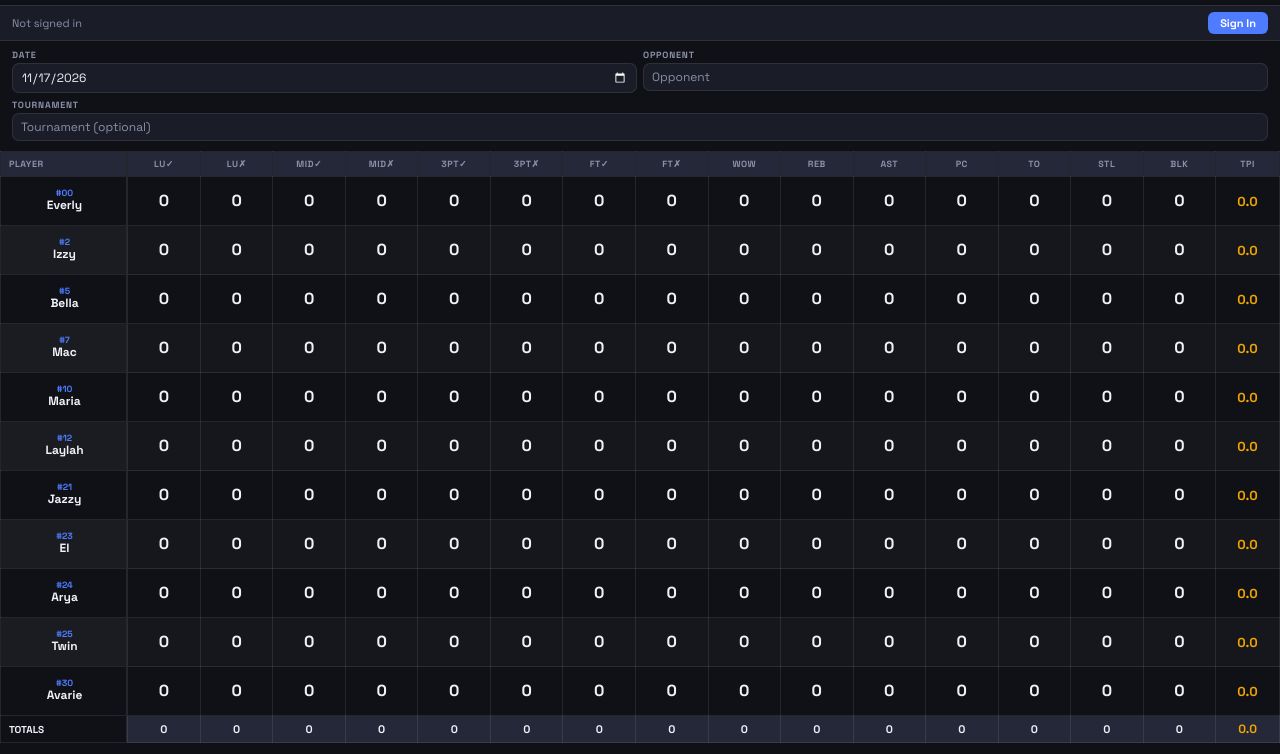
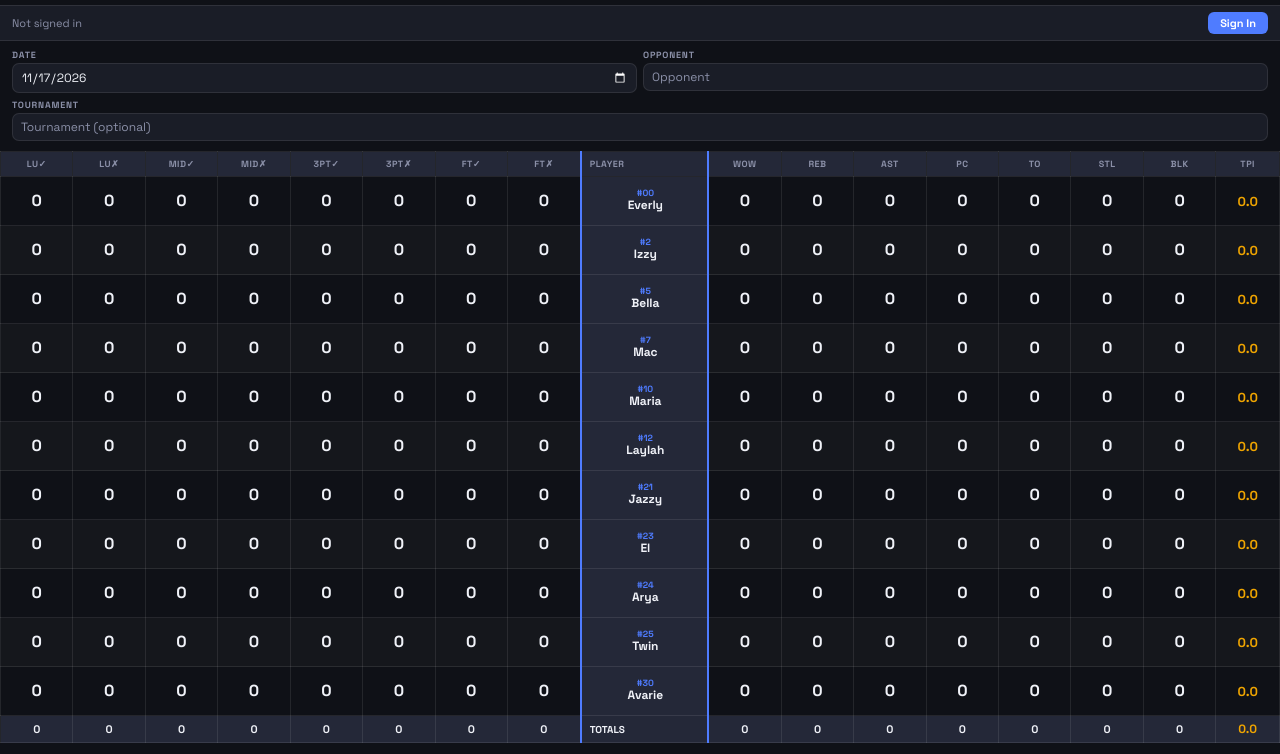
Before and after one commit to blakeennis210-claude-Git/wildcat-tracker, a plain HTML site: page game.html in a window 1280 px wide. Shown: the part 39-793 px from the top of the page. Drawn offline with Linux system fonts and the light colour scheme; no server answers.

Commit message:
Move player name column between shots and stats
Shots (LU/MID/3PT/FT makes+misses) on the left,
player name in the center with accent borders,
stats (WOW REB AST PC TO STL BLK TPI) on the right.

Co-Authored-By: Claude Sonnet 4.6 <noreply@anthropic.com>
Claude-Session: https://claude.ai/code/session_01KbzmSpTEWP1H8H5SJfUSj3

```diff
--- a/game.html
+++ b/game.html
@@ -44,12 +44,12 @@ table{border-collapse:collapse;min-width:max-content;width:100%}
 
 /* header row */
 thead th{background:var(--bg3);color:var(--fg2);font-size:9px;font-weight:700;text-transform:uppercase;letter-spacing:.5px;padding:6px 2px;text-align:center;border:1px solid var(--border);white-space:nowrap;position:sticky;top:0;z-index:2}
-thead th.col-player{text-align:left;padding-left:8px;min-width:70px;position:sticky;left:0;z-index:3;background:var(--bg3)}
+thead th.col-player{text-align:left;padding-left:8px;min-width:70px;background:var(--bg3);border-left:2px solid var(--accent);border-right:2px solid var(--accent)}
 
 /* player rows */
 tbody tr:nth-child(even){background:rgba(255,255,255,.025)}
 tbody tr:nth-child(odd){background:var(--bg)}
-.col-player{position:sticky;left:0;z-index:1;background:inherit;border-right:2px solid var(--border)}
+.col-player{background:var(--bg3);border-left:2px solid var(--accent);border-right:2px solid var(--accent)}
 .player-info{display:flex;flex-direction:column;padding:4px 6px 4px 8px;min-width:70px}
 .p-num{font-size:9px;font-weight:700;color:var(--accent);line-height:1}
 .p-name{font-size:12px;font-weight:700;line-height:1.2;white-space:nowrap}
@@ -147,11 +147,11 @@ tfoot .tot-val{color:var(--fg)}
   <table id="stat-table">
     <thead>
       <tr>
-        <th class="col-player">Player</th>
         <th>LU✓</th><th>LU✗</th>
         <th>MID✓</th><th>MID✗</th>
         <th>3PT✓</th><th>3PT✗</th>
         <th>FT✓</th><th>FT✗</th>
+        <th class="col-player">Player</th>
         <th>WOW</th>
         <th>REB</th>
         <th>AST</th>
@@ -246,40 +246,46 @@ function calcOPI(s){return calcPts(s)+s.ast*0.5+s.pc*1.0-s.to*1.0;}
 function calcDPI(s){return s.reb*1.0+s.stl*1.2+s.blk*1.2+s.wow*2.0;}
 
 // col definitions: [key, label, cssClass]
-var COLS=[
+var SHOT_COLS=[
   ['layup_make','LU✓','make'],['layup_miss','LU✗','miss'],
   ['middy_make','MID✓','make'],['middy_miss','MID✗','miss'],
   ['three_make','3PT✓','make'],['three_miss','3PT✗','miss'],
-  ['ft_make','FT✓','make'],['ft_miss','FT✗','miss'],
+  ['ft_make','FT✓','make'],['ft_miss','FT✗','miss']
+];
+var STAT_COLS=[
   ['wow','WOW','wow'],['reb','REB','reb'],['ast','AST',''],
   ['pc','PC',''],['to','TO','neg'],['stl','STL',''],['blk','BLK','']
 ];
+var COLS=SHOT_COLS.concat(STAT_COLS);
+
+function makeStatCell(p, col){
+  var key=col[0], cls=col[2];
+  var td=document.createElement('td');
+  td.dataset.player=p.name; td.dataset.key=key;
+  var btn=document.createElement('button');
+  btn.className='sbt '+(cls||'');
+  btn.innerHTML='<span class="cnt" id="c-'+p.name+'-'+key+'">0</span>';
+  btn.addEventListener('click',function(e){e.stopPropagation();commitStat(p.name,key);});
+  td.appendChild(btn);
+  return td;
+}
 
 // build table
 var tbody=document.getElementById('stat-body');
 ROSTER.forEach(function(p){
   var tr=document.createElement('tr');
-  // player name cell
+
+  // shot cells (left side)
+  SHOT_COLS.forEach(function(col){ tr.appendChild(makeStatCell(p,col)); });
+
+  // player name cell (center sticky)
   var tdp=document.createElement('td');
   tdp.className='col-player';
   tdp.innerHTML='<div class="player-info"><div class="p-num">#'+p.num+'</div><div class="p-name">'+p.name+'</div></div>';
   tr.appendChild(tdp);
 
-  // stat cells
-  COLS.forEach(function(col){
-    var key=col[0], cls=col[2];
-    var td=document.createElement('td');
-    td.dataset.player=p.name; td.dataset.key=key;
-    var btn=document.createElement('button');
-    btn.className='sbt '+(cls||'');
-    btn.innerHTML='<span class="cnt" id="c-'+p.name+'-'+key+'">0</span>';
-    btn.addEventListener('click',function(e){
-      e.stopPropagation();
-      commitStat(p.name, key);
-    });
-    td.appendChild(btn);
-    tr.appendChild(td);
-  });
+  // stat cells (right side)
+  STAT_COLS.forEach(function(col){ tr.appendChild(makeStatCell(p,col)); });
 
   // TPI cell (read-only)
   var tdtpi=document.createElement('td');
@@ -294,10 +300,19 @@ ROSTER.forEach(function(p){
 // build totals footer
 var tfoot=document.getElementById('stat-foot');
 var tfr=document.createElement('tr');
+// shot totals (left)
+SHOT_COLS.forEach(function(col){
+  var td=document.createElement('td');
+  td.id='tot-'+col[0];
+  td.innerHTML='<span class="tot-val">0</span>';
+  tfr.appendChild(td);
+});
+// player label (center)
 var tftd=document.createElement('td');
 tftd.className='col-player'; tftd.textContent='TOTALS';
 tfr.appendChild(tftd);
-COLS.forEach(function(col){
+// stat totals (right)
+STAT_COLS.forEach(function(col){
   var td=document.createElement('td');
   td.id='tot-'+col[0];
   td.innerHTML='<span class="tot-val">0</span>';
```
